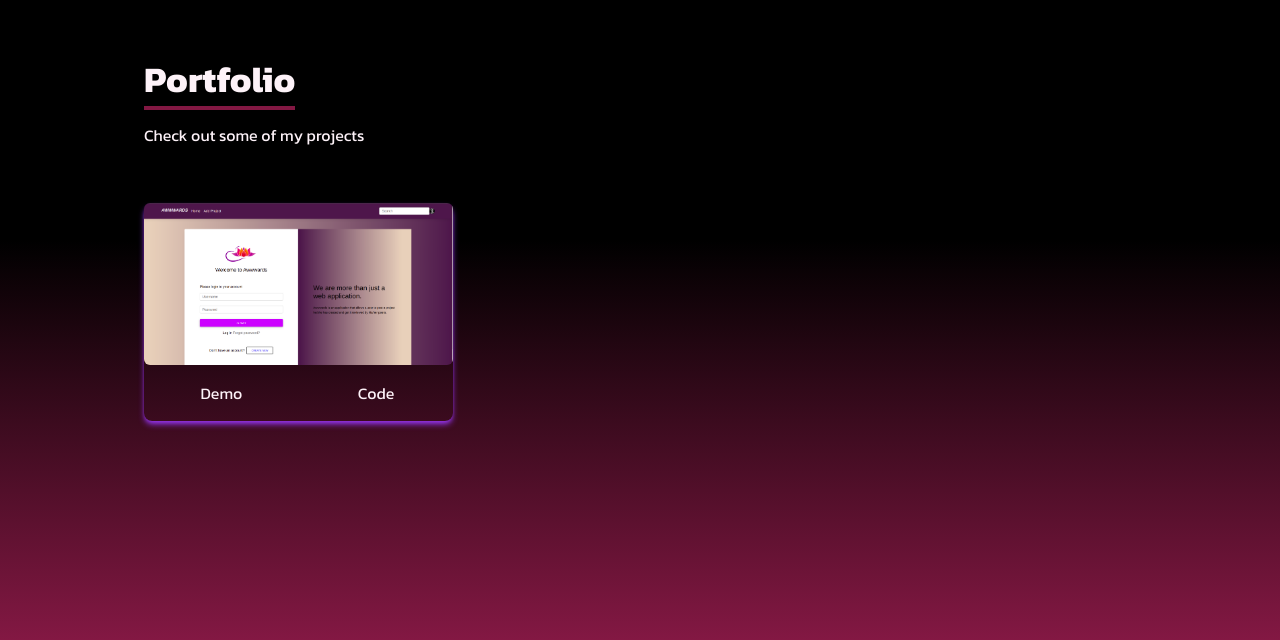
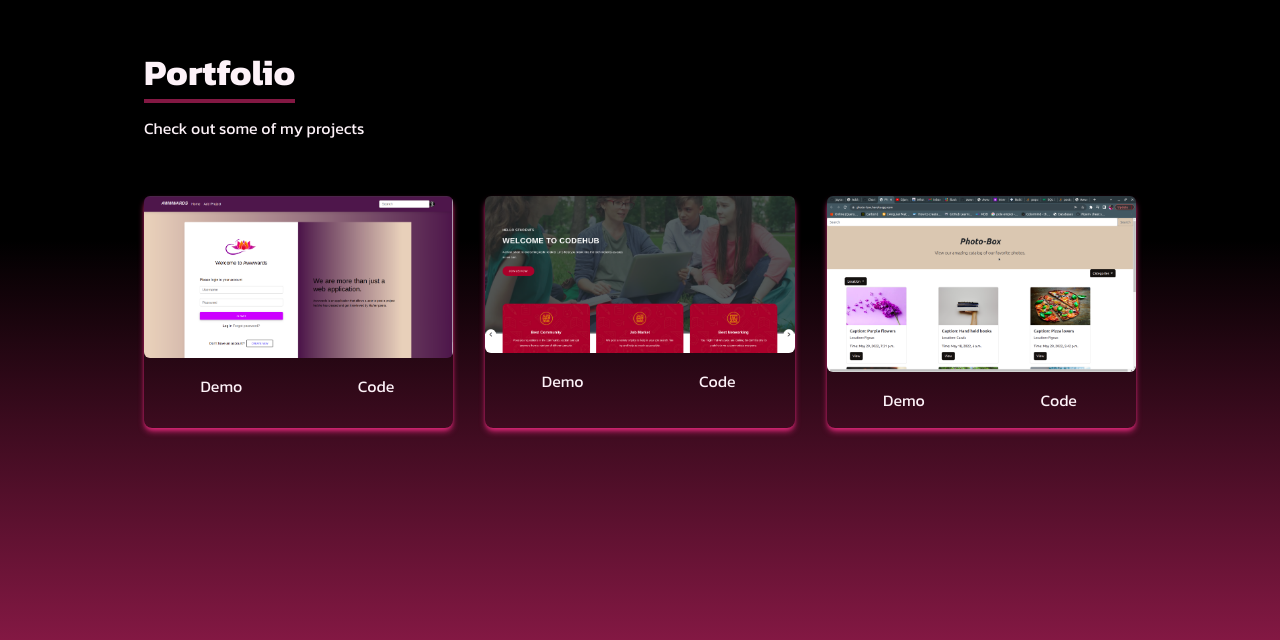
Before and after one commit to Charlotte-Natasha/Digital..Journey, a React (Create React App) app: page / in a window 1280 px wide. Shown: the part 1760-2400 px from the top of the page. Built offline with nearby package versions, Linux system fonts and the light colour scheme.

Commit message:
added previous projects on portfolio section

```diff
--- a/src/components/Portfolio.jsx
+++ b/src/components/Portfolio.jsx
@@ -1,9 +1,25 @@
 import React from 'react'
 import award from '../assets/portfolio/awwards.png'
-// import box from '../assets/portfolio/co.png'
-// import photo from '../assets/portfolio/Photobx.png'
+import box from '../assets/portfolio/co.png'
+import photo from '../assets/portfolio/Photobx.png'
 
 const Portfolio = () => {
+
+    const portfolios = [
+        {
+            id: 1,
+            src: award
+        },
+        {
+            id: 2,
+            src: box
+        },
+        {
+            id: 3,
+            src: photo
+        },
+    ]
+
     return (
         <div name='portfolio' className='w-full md:h-screen bg-gradient-to-b from-black via-black to-pink-900 text-pink-50'>
             <div className='max-w-screen-lg p-4 mx-auto flex flex-col justify-center w-full h-full'>
@@ -12,14 +28,20 @@
                     <p className='py-6'>Check out some of my projects</p>
                 </div>
                 <div className='grid sm:grid-cols-2 md:grid-cols-3 gap-8 px-12 sm:px-0'>
-                    <div className='shadow-md shadow-purple-600 rounded-lg'>
-                        <img src={award} alt="" className='rounded-md duration-200 hover:scale-105' />
-                        <div className='flex items-center justify-center'>
-                            <button className='w-1/2 px-6 first-letter:py-3 m-4 duration-200 hover:scale-105'>Demo</button>
-                            <button className='w-1/2 px-6 first-letter:py-3 m-4 duration-200 hover:scale-105'>Code</button>
-                        </div>
+
+                {portfolios.map(({id, src}) => (
+
+                <div key={id} className='shadow-md shadow-pink-600 rounded-lg'>
+                    <img src={src} alt="" className='rounded-md duration-200 hover:scale-105' />
+                    <div className='flex items-center justify-center'>
+                        <button className='w-1/2 px-6 first-letter:py-3 m-4 duration-200 hover:scale-105'>Demo</button>
+                        <button className='w-1/2 px-6 first-letter:py-3 m-4 duration-200 hover:scale-105'>Code</button>
                     </div>
                 </div>
+
+                ))}
+                </div>
+
             </div>
         </div>
     )
```
